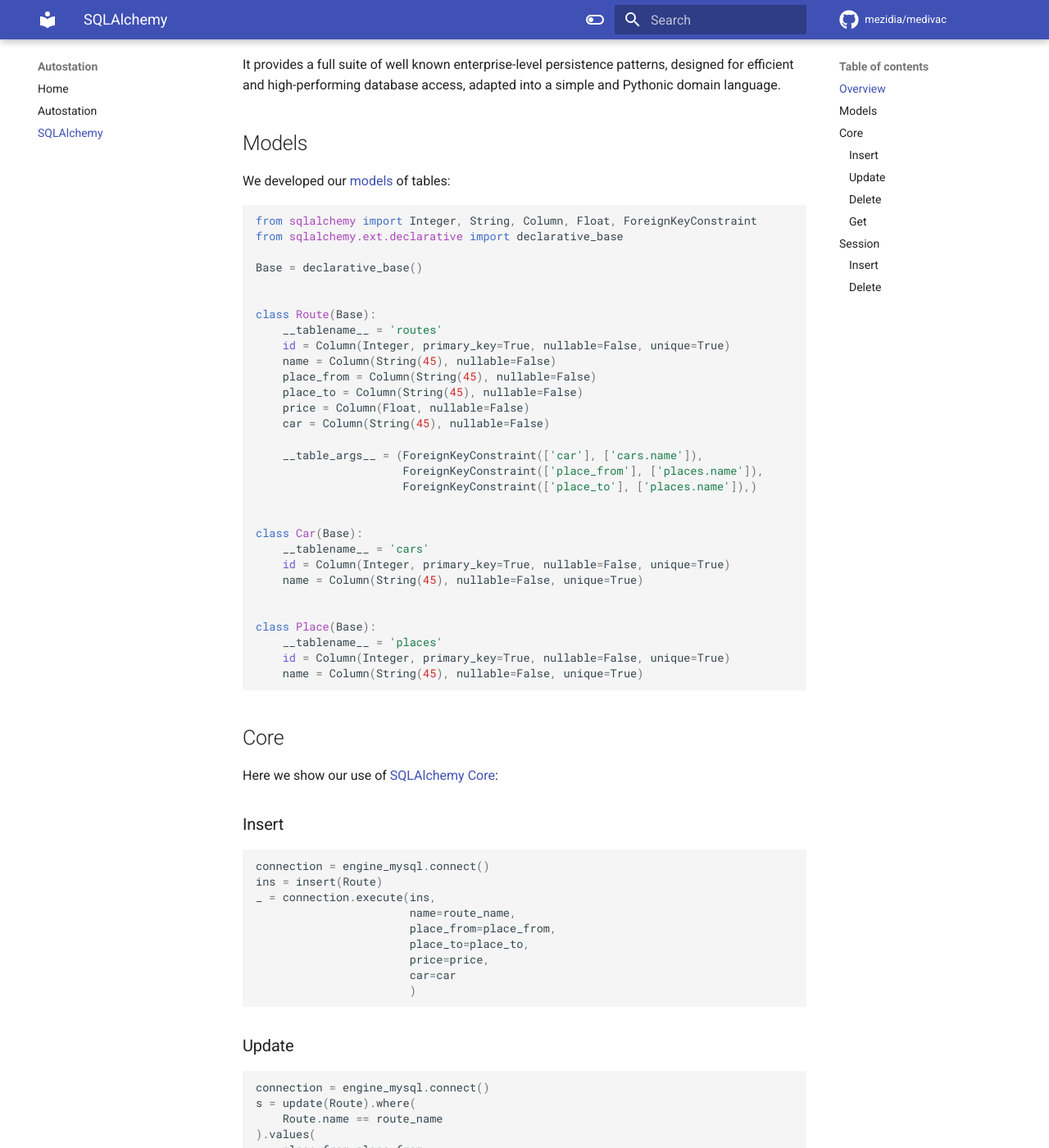
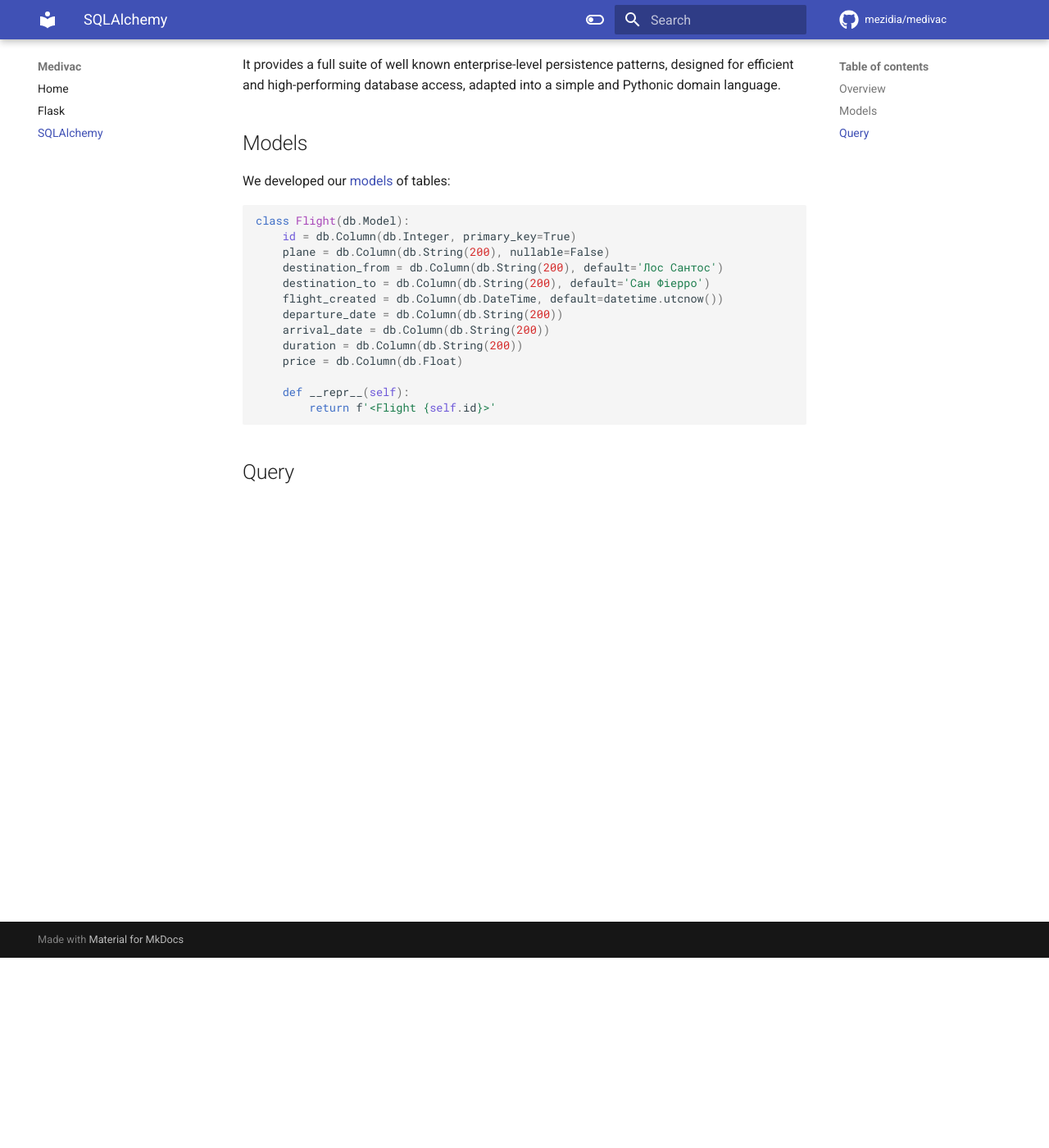
Before and after one commit to mezidia/django_labs, an MkDocs documentation site: the page built from docs/alchemy.md, in a window 1280 px wide and 1400 px high, scrolled down 232 px. Shown: the whole window at 82% size. Built offline with MkDocs 1.6.1 and Material for MkDocs 9.7.7, drawn with Linux system fonts in a browser that asks for light colours; comment, search, counter and statistics services are not loaded; some of the changed text lies outside the part shown.

Commit message:
Some updates

````diff
--- a/docs/alchemy.md
+++ b/docs/alchemy.md
@@ -8,109 +8,22 @@
 
 ## Models
 
-We developed our [models](https://github.com/mezidia/medivac/blob/main/models.py) of tables:
+We developed our [models](https://github.com/mezidia/medivac/blob/main/app.py#L10-L22) of tables:
 
 ```python
-from sqlalchemy import Integer, String, Column, Float, ForeignKeyConstraint
-from sqlalchemy.ext.declarative import declarative_base
+class Flight(db.Model):
+    id = db.Column(db.Integer, primary_key=True)
+    plane = db.Column(db.String(200), nullable=False)
+    destination_from = db.Column(db.String(200), default='Лос Сантос')
+    destination_to = db.Column(db.String(200), default='Сан Фіерро')
+    flight_created = db.Column(db.DateTime, default=datetime.utcnow())
+    departure_date = db.Column(db.String(200))
+    arrival_date = db.Column(db.String(200))
+    duration = db.Column(db.String(200))
+    price = db.Column(db.Float)
 
-Base = declarative_base()
-
-
-class Route(Base):
-    __tablename__ = 'routes'
-    id = Column(Integer, primary_key=True, nullable=False, unique=True)
-    name = Column(String(45), nullable=False)
-    place_from = Column(String(45), nullable=False)
-    place_to = Column(String(45), nullable=False)
-    price = Column(Float, nullable=False)
-    car = Column(String(45), nullable=False)
-
-    __table_args__ = (ForeignKeyConstraint(['car'], ['cars.name']),
-                      ForeignKeyConstraint(['place_from'], ['places.name']),
-                      ForeignKeyConstraint(['place_to'], ['places.name']),)
-
-
-class Car(Base):
-    __tablename__ = 'cars'
-    id = Column(Integer, primary_key=True, nullable=False, unique=True)
-    name = Column(String(45), nullable=False, unique=True)
-
-
-class Place(Base):
-    __tablename__ = 'places'
-    id = Column(Integer, primary_key=True, nullable=False, unique=True)
-    name = Column(String(45), nullable=False, unique=True)
+    def __repr__(self):
+        return f'<Flight {self.id}>'
 ```
 
-## Core
-
-Here we show our use of [SQLAlchemy Core](https://docs.sqlalchemy.org/en/14/core/):
-
-### Insert
-
-```python
-connection = engine_mysql.connect()
-ins = insert(Route)
-_ = connection.execute(ins,
-                       name=route_name,
-                       place_from=place_from,
-                       place_to=place_to,
-                       price=price,
-                       car=car
-                       )
-```
-
-### Update
-
-```python
-connection = engine_mysql.connect()
-s = update(Route).where(
-    Route.name == route_name
-).values(
-    place_from=place_from,
-    place_to=place_to,
-    price=price,
-    car=car
-)
-_ = connection.execute(s)
-```
-
-### Delete
-
-```python
-connection = engine_mysql.connect()
-s = delete(Route).where(Route.name == route_name)
-_ = connection.execute(s)
-```
-
-### Get
-
-```python
-connection = engine_mysql.connect()
-s = select([Route]).where(
-    Route.name == route_name
-)
-route = connection.execute(s).first()
-```
-
-## Session
-
-Here we show our use of [SQLAlchemy Session](https://docs.sqlalchemy.org/en/14/orm/session.html):
-
-### Insert
-
-```python
-car_object = Car(id=car[0], name=car[1])
-to_session.add(car_object)
-to_session.commit()
-```
-
-### Delete
-
-```python
-to_session.query(Route).delete()
-to_session.query(Place).delete()
-to_session.query(Car).delete()
-to_session.commit()
-```
+## Query
--- a/mkdocs.yml
+++ b/mkdocs.yml
@@ -1,8 +1,8 @@
-site_name: Autostation
+site_name: Medivac
 site_url: https://example.com/
 nav:
     - Home: index.md
-    - Autostation: autostation.md
+    - Flask: flask.md
     - SQLAlchemy: alchemy.md
 theme:
     name: material
````
Also changed, not shown: docs/flask.md (renamed from docs/autostation.md, +1 -1 lines), docs/index.md (+11 -4 lines).
